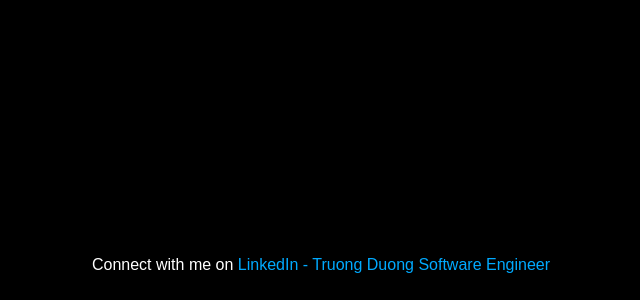
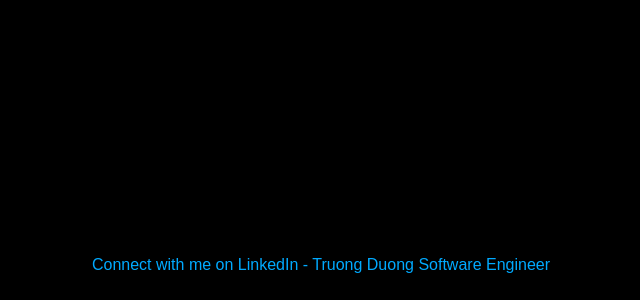
Before and after one commit to cotruongsg/JS_Heart_Animation, a plain HTML site: page index.html in a window 1280 px wide. Shown: the part 500-800 px from the top of the page, without its empty margins (329-969 px from the left). Drawn offline with Linux system fonts and the light colour scheme.

Commit message:
Fix footer link

```diff
--- a/index.html
+++ b/index.html
@@ -9,7 +9,7 @@
   </head>
   <body>
     <footer>
-      <p>Connect with me on <a href="https://www.linkedin.com/in/truongduongit" target="_blank">LinkedIn - Truong Duong Software Engineer</a></p>
+      <p><a href="https://www.linkedin.com/in/truongduongit" target="_blank">Connect with me on LinkedIn - Truong Duong Software Engineer</a></p>
     </footer>
     <script src="index.js"></script>
   </body>
```
